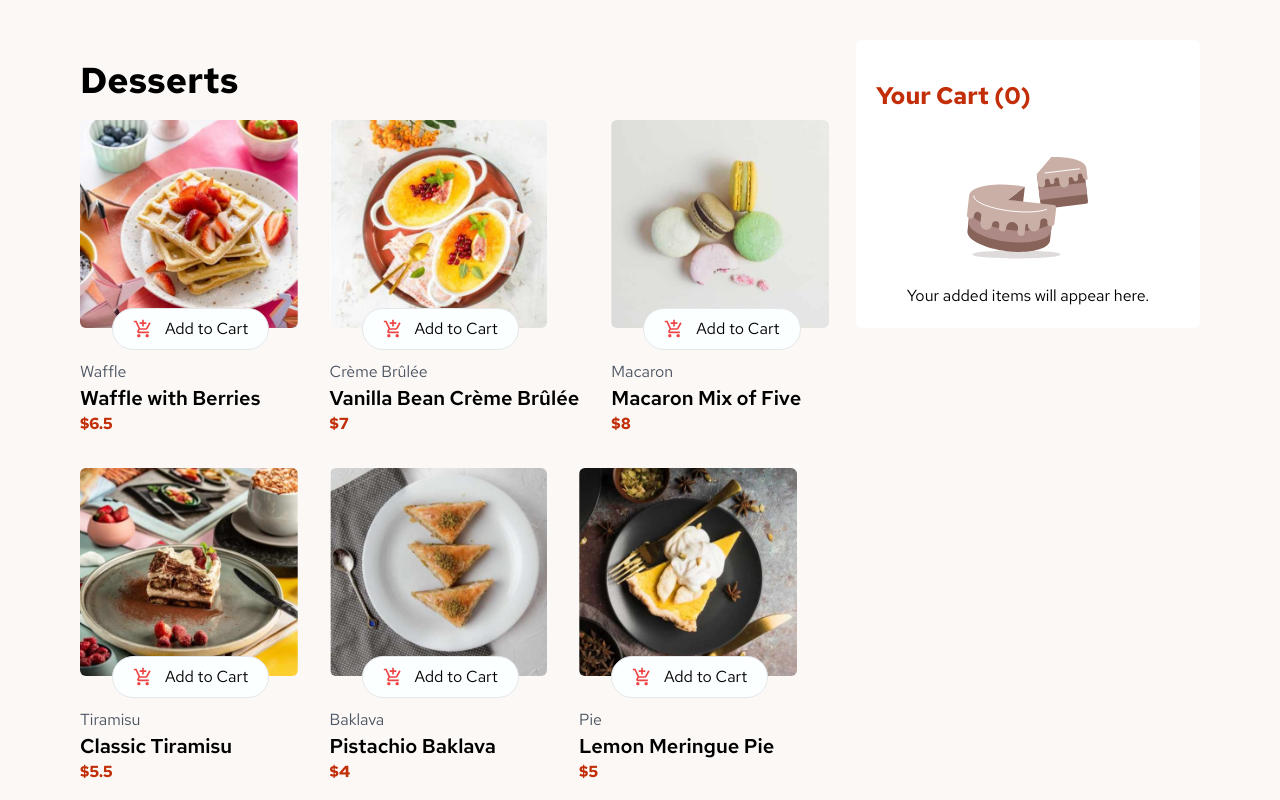
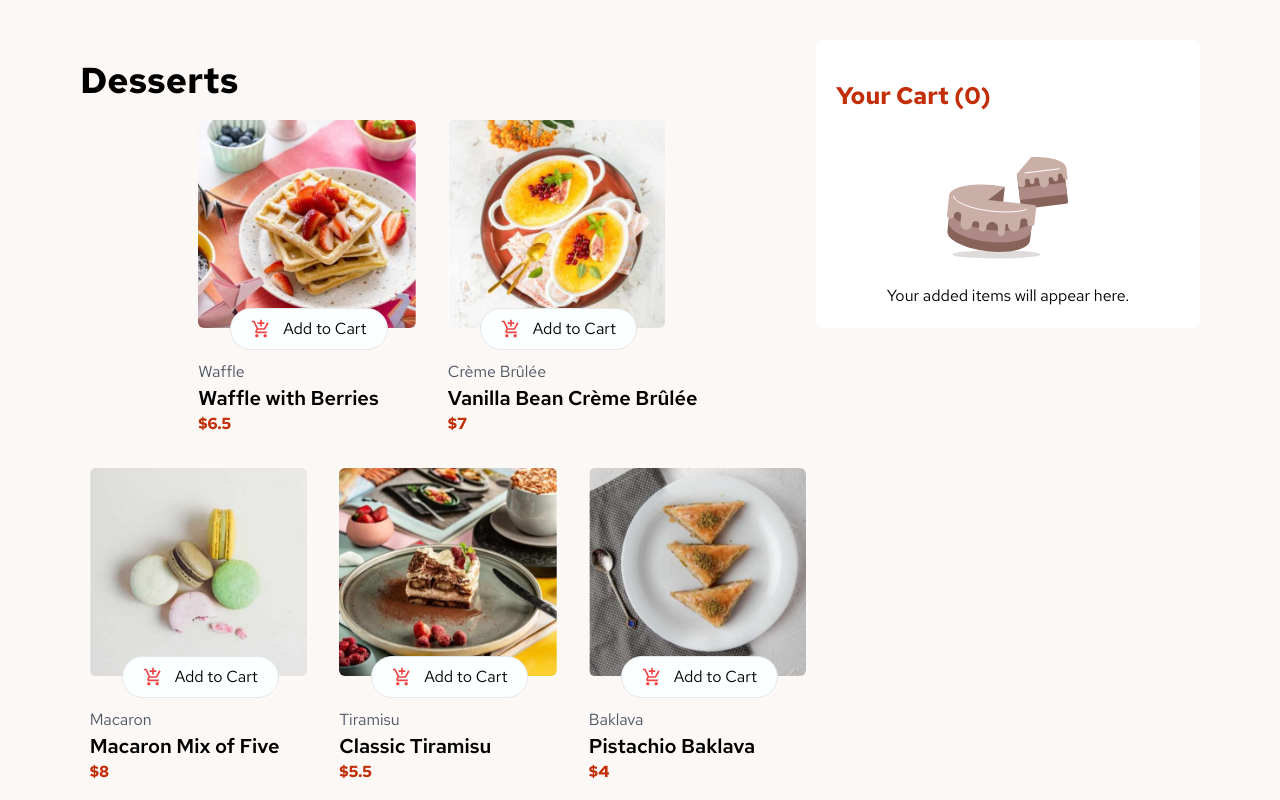
Before and after one commit to codewithRaees/product-list-with-cart-main, a React (Vite) app: page / in a window 1280 px wide. Shown: the top 800 px of the page. Built offline with nearby package versions, Linux system fonts and the light colour scheme.

Commit message:
Update Add to cart

```diff
--- a/src/App.jsx
+++ b/src/App.jsx
@@ -15,7 +15,7 @@ function App() {
           <h1 className="py-5 font-extrabold text-4xl text-black sty">
             Desserts
           </h1>
-          <div className="flex flex-wrap gap-8 card-list">
+          <div className="flex flex-wrap justify-center items-center gap-8 card-list">
             <ProductCards
               products={products}
               setCart={setCart}
@@ -24,7 +24,7 @@ function App() {
             />
           </div>
         </div>
-        <div className="w-[1000px] cart-container">
+        <div className="items-center min-w-96 cart-container">
           <ItemsCart cart={cart} />
         </div>
       </main>
--- a/src/components/ItemsCart.jsx
+++ b/src/components/ItemsCart.jsx
@@ -26,7 +26,7 @@ function ItemsCart({ cart }) {
                   </li>
                 </ul>
                 <div className="-top-3 right-5 absolute close-icon">
-                  <IoMdCloseCircleOutline className="text-[#9D938F] text-3xl" />
+                  <IoMdCloseCircleOutline className="text-[#9D938F] text-2xl" />
                 </div>
               </div>
               <hr></hr>
```
